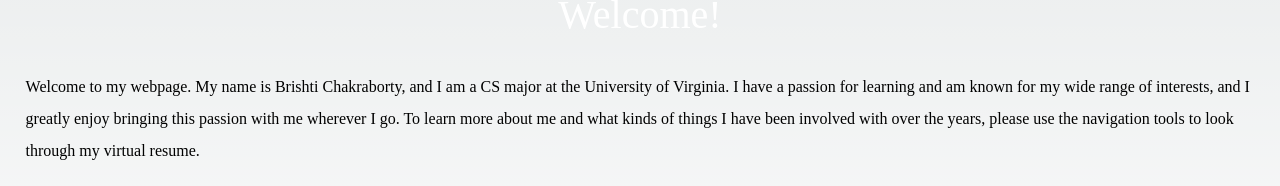
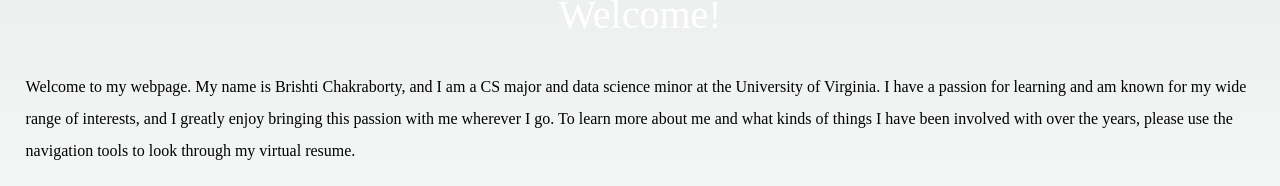
Before and after one commit to brishtichak/Brishti-Website, a Next.js app: page / in a window 1280 px wide. Shown: the part 614-800 px from the top of the page. Built offline with nearby package versions, Linux system fonts and the light colour scheme.

Commit message:
added some things to the about me page and home page

```diff
--- a/app/About_Me/page.tsx
+++ b/app/About_Me/page.tsx
@@ -37,7 +37,10 @@ const abPage = () => {
                 and in AI training. There are so many things software and AI
                 models are capable of, and I truly enjoy using these tools
                 to develop different solutions and to help us make our lives
-                and research easier. </p>
+                and research easier. I've also take an an interest in data science,
+                as it allows me to work with information and models, and to work
+                with more humanities-oriented subjects, such as ethics and data
+                visualization. </p>
 
             <Footer></Footer>
 
--- a/app/Education/page.tsx
+++ b/app/Education/page.tsx
@@ -35,6 +35,8 @@ const edPage = () => {
                             <li>Introduction to Data Science </li>
                             <li>Writing and Critical Inquiry </li>
                             <li>Applied Linear Algebra </li>
+                            <li>Data Ethics </li>
+                            <li>Computer Systems and Organizations </li>
                         </ul>
                 </div>
             </div>
--- a/app/page.tsx
+++ b/app/page.tsx
@@ -14,8 +14,8 @@ export default function Home() {
         </h2>
 
         <p> Welcome to my webpage. My name is Brishti Chakraborty,
-          and I am a CS major at the University of Virginia. I have a
-          passion for learning and am known for my wide range of interests,
+          and I am a CS major and data science minor at the University of Virginia.
+          I have a passion for learning and am known for my wide range of interests,
           and I greatly enjoy bringing this passion with me wherever I go.
           To learn more about me and what kinds of things I have been
           involved with over the years, please use the navigation tools to
```
